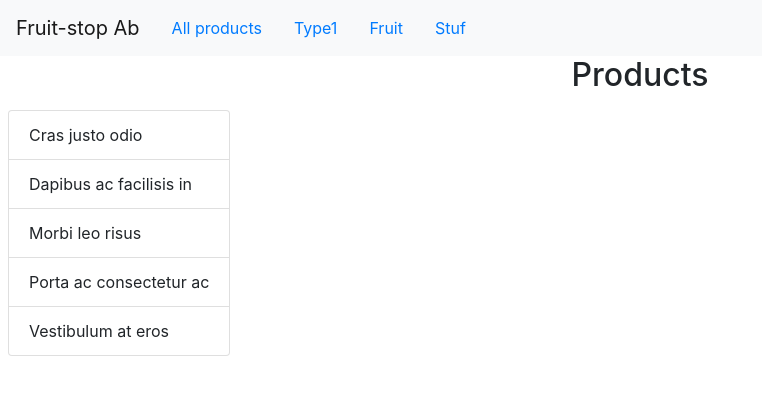
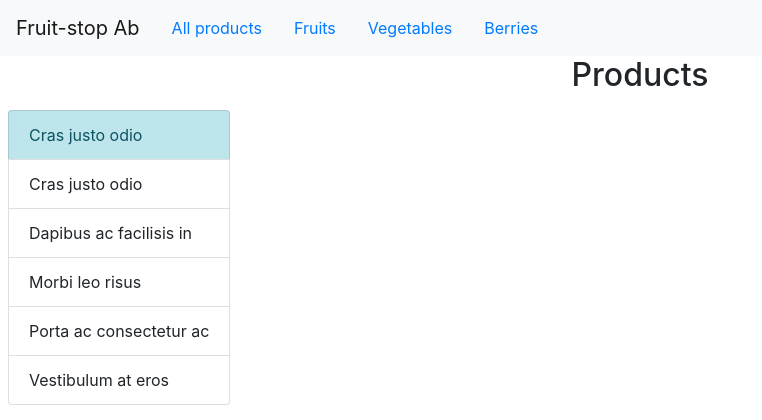
Before and after one commit to agrnrs/fruitstop, a PHP site: page / in a window 1280 px wide. Shown: the top 420 px of the page, without its empty margins (0-762 px from the left). Run offline with PHP 8.4, Linux system fonts and the light colour scheme.

Commit message:
added descr

```diff
--- a/index.php
+++ b/index.php
@@ -8,7 +8,7 @@
 
 </style>
 </head>
-
+  <!-- ^ to head.php -->
 
 <body>
 <nav class="navbar navbar-expand-lg navbar-light bg-light">
@@ -18,18 +18,21 @@
     <a class="nav-link active" href="#">All products</a>
   </li>
   <li class="nav-item">
-    <a class="nav-link" href="#">Type1</a>
+    <a class="nav-link" href="#">Fruits</a>
   </li>
   <li class="nav-item">
-    <a class="nav-link" href="#">Fruit</a>
+    <a class="nav-link" href="#">Vegetables</a>
   </li>
   <li class="nav-item">
-    <a class="nav-link" href="#">Stuf</a>
+    <a class="nav-link" href="#">Berries</a>
   </li>
+  <!-- room for more categories, eg bacon, other -->
 </ul>
 </nav>
+  <!-- ^ to header.php -->
 
 <div class="h2 text-center">Products</div>
+
 
 
 <!--
@@ -42,6 +45,7 @@ https://getbootstrap.com/docs/4.0/layout/grid/
 
 <div class="d-flex p-2">
 	<ul class="list-group">
+		<li class="list-group-item-info list-group-item">Cras justo odio</li>
 		<li class="list-group-item">Cras justo odio</li>
 		<li class="list-group-item">Dapibus ac facilisis in</li>
 		<li class="list-group-item">Morbi leo risus</li>
@@ -49,10 +53,38 @@ https://getbootstrap.com/docs/4.0/layout/grid/
 		<li class="list-group-item">Vestibulum at eros</li>
 	</ul>
 </div>
+<!--
+
+sample items:
+*verify correct categorization
+*or correct later
+fruits
+	bacon
+	banana
+	apple
+	citrus
+	watermelon
+	coconut
+vegetables
+	carrot
+	lettuce
+	tomato
+	cucumber
+	onion
+	rhubarb
+	paprika
+berries
+	strawberry
+	cloudberry
+	blueberry
+	blackberry
+
+
+-->
 
 
 
-
+  <!-- v to footer.php -->
 <div class="d-flex p-2 fixed-bottom align-items-end d-flex justify-content-end">
   <div class="col-4 alert alert-secondary text-right ">Login link</div>
 </div>
--- a/plan.js
+++ b/plan.js
@@ -32,5 +32,7 @@ db_connect
 ajax?
 
 
+functions in a separate file in /inc/
+
 
 */
```
